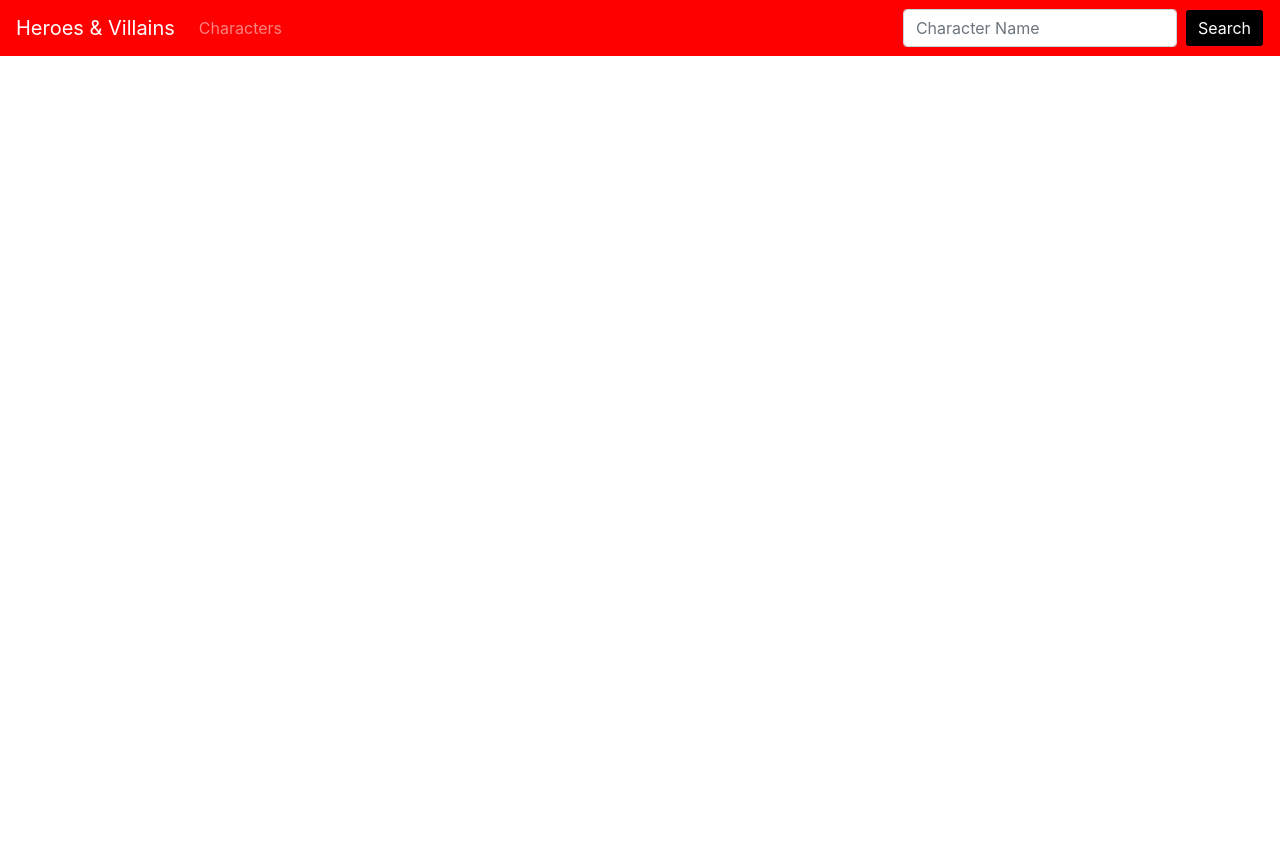
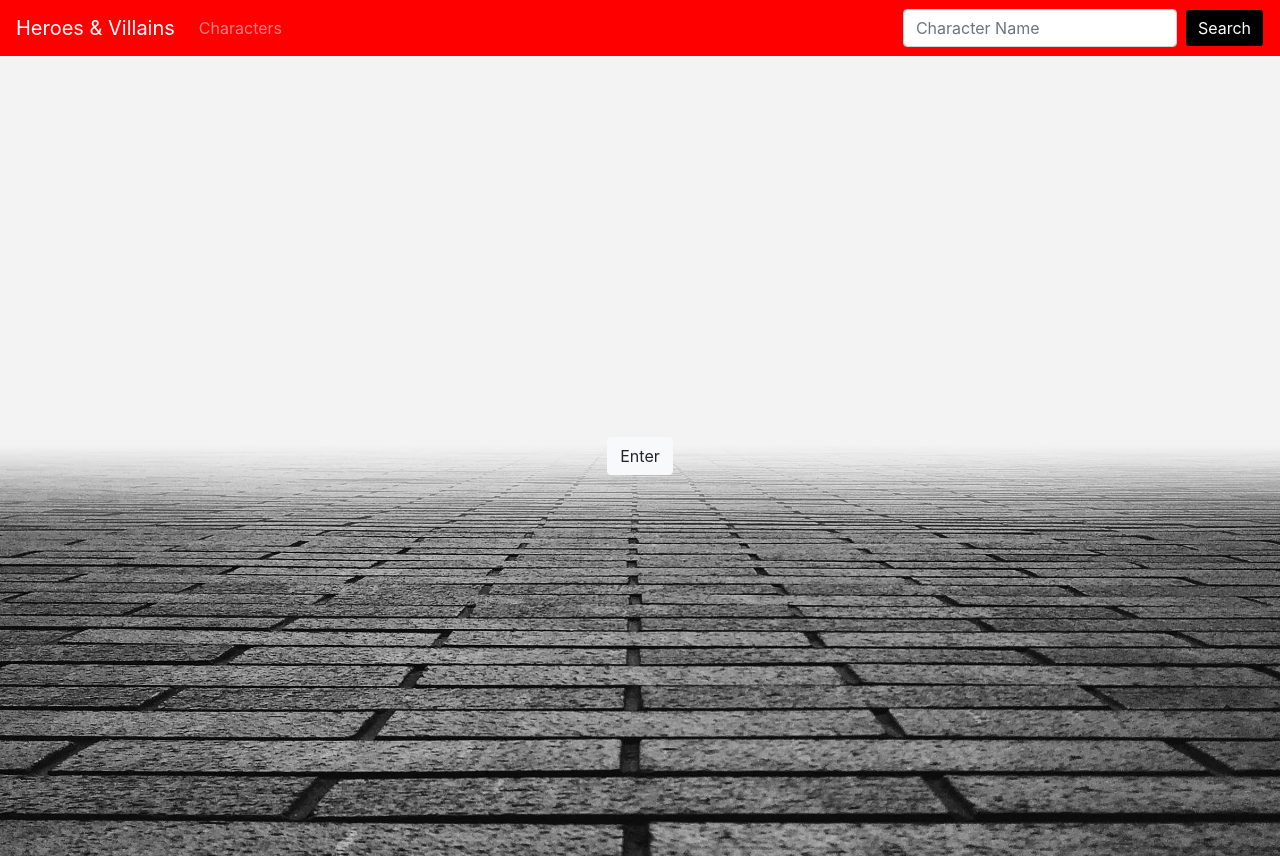
Before and after one commit to bkeithbii/MERN, a React app in the folder mern/: page / in a window 1280 px wide. Before the commit the page ends 800 px from the top, so only its background shows below. Built offline with nearby package versions, Linux system fonts and the light colour scheme.

Commit message:
Updates 1.1

```diff
--- a/mern/public/index.html
+++ b/mern/public/index.html
@@ -31,7 +31,17 @@
       crossorigin="anonymous"
     />
 
-    <title>React App</title>
+    <style>
+      html,
+      body,
+      #root,
+      #root > div {
+        height: 100%;
+        margin: 0;
+      }
+    </style>
+
+    <title>Heroes & Villains</title>
   </head>
   <body>
     <noscript>You need to enable JavaScript to run this app.</noscript>
--- a/mern/src/components/App/App.js
+++ b/mern/src/components/App/App.js
@@ -1,7 +1,7 @@
 import "bootstrap/dist/css/bootstrap.min.css";
 import React, { Component } from "react";
 import "./App.css";
-import { Route, Link, Redirect } from "react-router-dom";
+import { Route } from "react-router-dom";
 import Header from "../Header/Header";
 import Character from "../Characters/Character";
 import Home from "../Home/Home";
@@ -14,7 +14,7 @@ class App extends Component {
           <Header />
         </nav>
         <main>
-          <Route path="/" component={Home} />
+          <Route exact path="/" component={Home} />
           <Route path="/characters" component={Character} />
         </main>
       </div>
--- a/mern/src/components/Characters/Character.css
+++ b/mern/src/components/Characters/Character.css
@@ -11,4 +11,6 @@
   flex-wrap: wrap;
   justify-content: space-evenly;
   margin-top: 50px;
+  background-image: url();
+  background-size: contain;
 }
--- a/mern/src/components/Client/Client.js
+++ b/mern/src/components/Client/Client.js
@@ -1,6 +1,7 @@
-const CHARACTER_ENDPOINT = "http://localhost:8080/character";
+const CHARACTER_ENDPOINT =
+  "https://heroes-and-villains-bb.herokuapp.com/character";
 
-// https://heroes-and-villains-bb.herokuapp.com/character
+//
 
 // http://localhost:8080/character
 
--- a/mern/src/components/Home/Home.css
+++ b/mern/src/components/Home/Home.css
@@ -0,0 +1,13 @@
+* {
+  box-sizing: border-box;
+}
+.homeContainer {
+  background-image: url("siyan-ren-5cwPfMLqYs0-unsplash.jpg");
+  background-size: cover;
+  background-repeat: no-repeat;
+  background-position: center;
+  height: 100vh;
+  display: flex;
+  justify-content: center;
+  align-items: center;
+}
--- a/mern/src/components/Home/Home.js
+++ b/mern/src/components/Home/Home.js
@@ -1,10 +1,17 @@
 import React, { Component } from "react";
 import { Link } from "react-router-dom";
+import Button from "react-bootstrap/Button";
 import "./Home.css";
 
 class Home extends Component {
   render() {
-    return <div></div>;
+    return (
+      <div className="homeContainer">
+        <Link to="/characters">
+          <Button variant="light">Enter</Button>
+        </Link>
+      </div>
+    );
   }
 }
 
--- a/package.json
+++ b/package.json
@@ -17,6 +17,8 @@
   },
   "homepage": "https://github.com/bkeithbii/MERN#readme",
   "dependencies": {
+    "react-bootstrap-table-next": "^4.0.0",
+    "react-bootstrap-table2-paginator": "^2.1.2",
     "react-router": "^5.1.2",
     "react-router-dom": "^5.1.2"
   }
```
Also changed, not shown: mern/src/components/Home/siyan-ren-5cwPfMLqYs0-unsplash.jpg (added), 1 other file.
